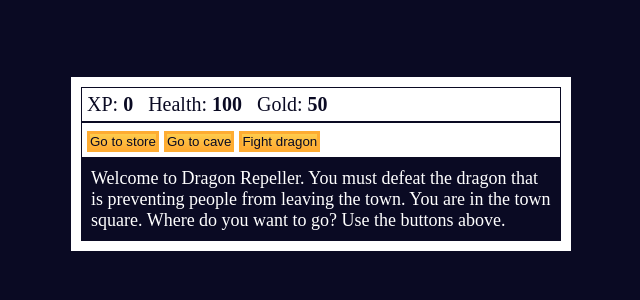
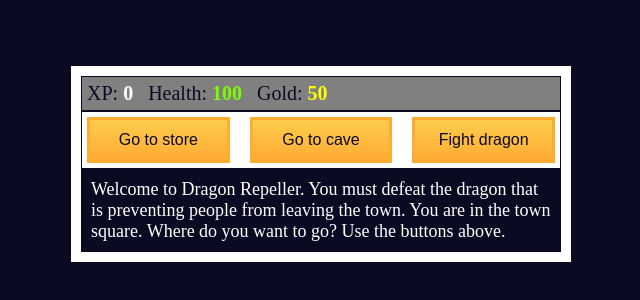
Before and after one commit to S4V10N/RPG-game, a plain HTML site: page index.html in a window 1280 px wide. Shown: the part 236-536 px from the top of the page, without its empty margins (319-959 px from the left). Drawn offline with Linux system fonts and the light colour scheme.

Commit message:
done much ?

```diff
--- a/styles.css
+++ b/styles.css
@@ -12,6 +12,7 @@ body {
   display: grid;
   place-content: center;
   font-size: 1.8rem;
+  padding: 0 2rem;
 }
 
 #text {
@@ -25,10 +26,21 @@ body {
   max-height: 40rem;
   background-color: #ffffff;
   color: #ffffff;
-  transform: 0.5 ease-in-out;
+  min-width: 36rem;
   padding: 10px;
 }
-
+#stats {
+  background-color: grey;
+}
+#goldText {
+  color: yellow;
+}
+#healthText {
+  color: lawngreen;
+}
+#xpText {
+  color: white;
+}
 #controls,
 #stats {
   border: 1px solid #0a0a23;
@@ -37,6 +49,12 @@ body {
   font-size: 2rem;
 }
 
+#controls {
+  display: flex;
+  align-items: center;
+  justify-content: space-between;
+  gap: 2rem;
+}
 #monsterStats {
   display: none;
   border: 1px solid #0a0a23;
@@ -51,7 +69,10 @@ body {
 
 button {
   cursor: pointer;
+  width: 100%;
+  min-height: 4.6rem;
   color: #0a0a23;
+  font-size: 1.6rem;
   background-color: #feac32;
   background-image: linear-gradient(#fecc4c, #ffac33);
   border: 3px solid #feac32;
```
